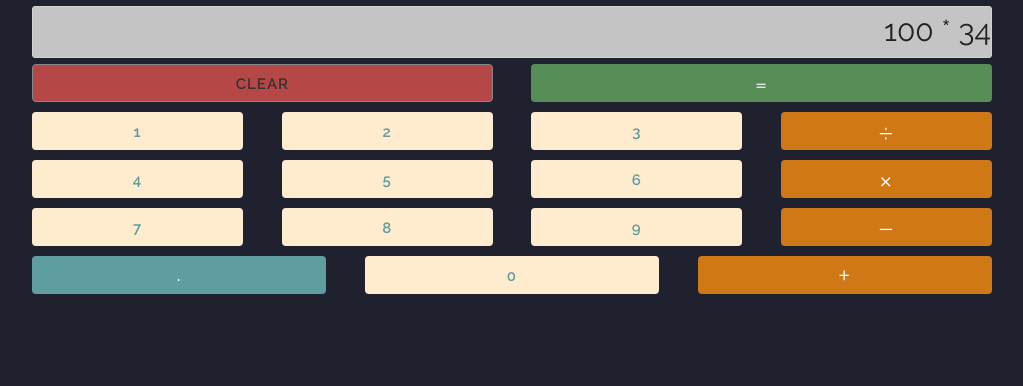
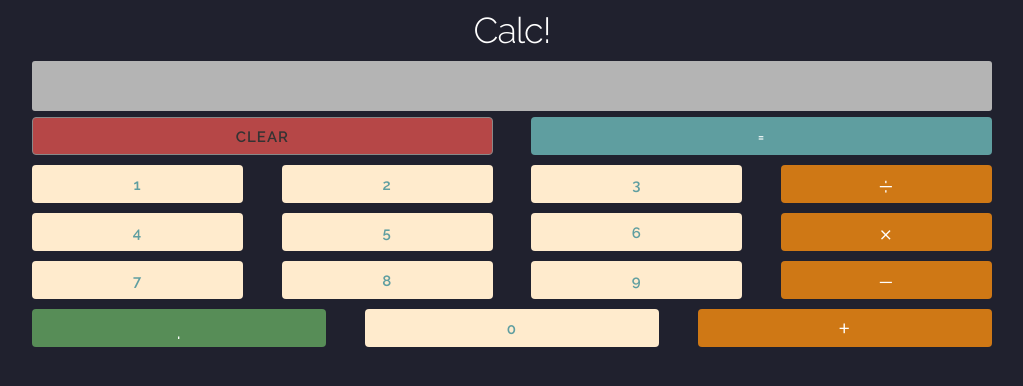
Before and after one commit to SeanRParker/calculator, a plain HTML site: page index.html in a window 1280 px wide. Both pictures are taken after a click on the button "CLEAR". Shown: the whole page, without its empty margins (128-1151 px from the left). Drawn offline with Linux system fonts and the light colour scheme.

Commit message:
wire up clear btn

```diff
--- a/index.html
+++ b/index.html
@@ -14,11 +14,12 @@
 </head>
 <body>
   <div class="container">
+    <h3>Calc!</h3>
     <div class="row">
-      <p class="display">100 * 34</p>
+      <p id="display">100 * 34</p>
     </div>
     <div class="row">
-      <button class="one-half column clear-btn">CLEAR</button>
+      <button id="clear" class="one-half column clear-btn">CLEAR</button>
       <button class="one-half column equals-btn">&equals;</button>
     </div>
     <div class="row">
@@ -40,7 +41,7 @@
       <button class="three columns operator-btn">&minus;</button>
     </div>
     <div class="row">
-      <button class="one-third column num-btn decimal-btn">.</button>
+      <button class="one-third column decimal-btn">.</button>
       <button class="one-third column num-btn">0</button>
       <button class="one-third column operator-btn">&plus;</button>
     </div>
@@ -50,6 +51,11 @@
   <style>
     body {
       background: rgb(32, 33, 46);
+      color: white;
+    }
+    h3 {
+      text-align: center;
+      margin: .2em 0;
     }
     button {
       font-size: 15px;
@@ -58,15 +64,16 @@
     }
     button:hover {
       color: black;
+      border: none;
     }
-    .display {
+    #display {
       min-height: 5rem;
-      background: rgb(196, 196, 196);
-      border: 1px solid lightgray;
+      background: rgb(180, 180, 180);
       border-radius: 3px;
       margin: 6px 0;
       font-size: 30px;
       text-align: right;
+      padding: 0 .2em;
     }
     .operator-btn {
       background-color: rgb(207, 120, 21);
@@ -83,18 +90,18 @@
       margin: 0 auto;
     }
     .equals-btn {
-      background-color: rgb(87, 141, 87);
+      background-color: cadetblue;
       color: white;
-      font-size: 30px;
-      font-weight: 300;
     }
     .clear-btn {
       background-color: rgb(182, 71, 71);
       color: white;
     }
     .decimal-btn {
-      background-color: cadetblue;
+      background-color: rgb(87, 141, 87);
       color: white;
+      font-size: 30px;
+      font-weight: 300;
     }
   </style>
 </body>
--- a/index.js
+++ b/index.js
@@ -1 +1,14 @@
 console.log("JS hooked UP!")
+
+// screen
+let display = document.getElementById('display');
+
+// clear
+let clearBtn = document.getElementById('clear');
+
+let clear = () => {
+  console.log('cleaR!')
+  display.innerText = '';
+};
+
+clearBtn.addEventListener('click', clear);
```
